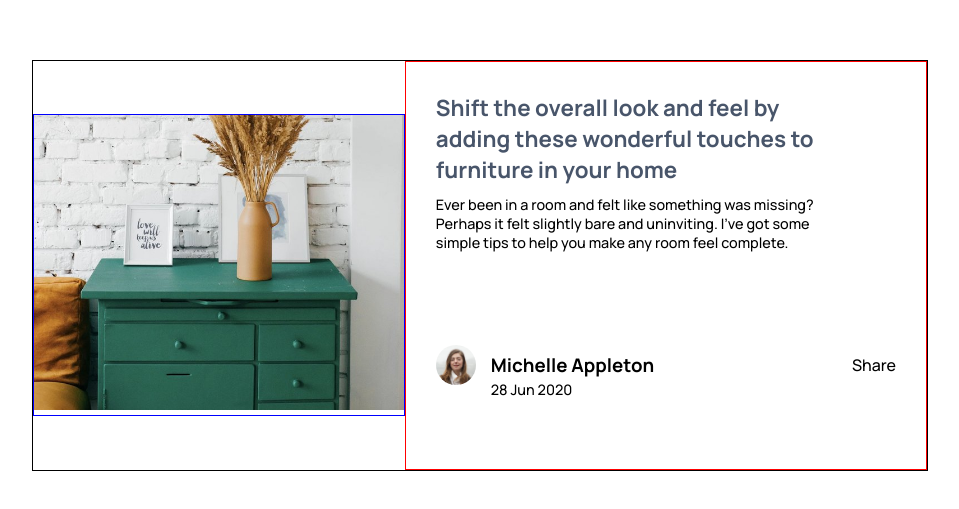
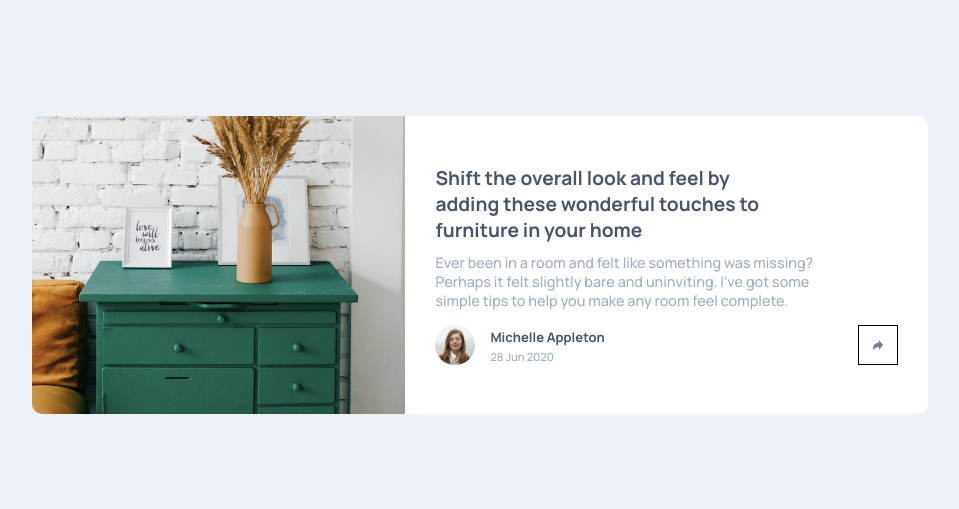
Before and after one commit to ozi-sadiq-kasai/Article-preview-component, a plain HTML site: page index.html in a window 1280 px wide. Shown: the part 135-644 px from the top of the page, without its empty margins (160-1119 px from the left). Drawn offline with Linux system fonts and the light colour scheme; a script that the page names is missing.

Commit message:
icon menu

```diff
--- a/index.html
+++ b/index.html
@@ -26,12 +26,14 @@
       <div id="avatar">
         <div id="name">
           <img src="images/avatar-michelle.jpg" alt="avatar">
-          <div>
+          <div class="name">
           <h3>Michelle Appleton</h3>
-          <p>28 Jun 2020</p>
+          <div class="date">28 Jun 2020</div>
           </div>
         </div>
-        <div id="icon">Share</div>
+        <div id="icon">
+          <img src="images/icon-share.svg" alt="">
+        </div>
       </div>
     </div>
   </div>
--- a/style.css
+++ b/style.css
@@ -11,45 +11,49 @@ body{
   display: flex;
   justify-content: center;
   align-items: center;
+  background-color:  hsl(210, 46%, 95%);
 }
 
 #card{
-  border: 1px solid #000;
+  border:hsl(210, 46%, 95%);
+  border-radius: 10px;
   display: flex;
   justify-content: space-between;
   align-items: center;
   width: 70%;
-  height:auto;
+  background-color: white;
+
 }
 #image{
-  flex-basis: 1;
   width:100%;
-  height: 100%;
-  border: 1px solid blue;
+  height:100%;
 }
 
 #image img{
   width:100%;
-  height: 100%;
-  object-fit: cover;
+  height:100%;
+  object-fit:cover;
+  border-radius: 10px 0 0 10px;
+  vertical-align: top;
 }
 
 #info{
-  flex-basis:1;
-  border: 1px solid red;
   padding: 30px;
 }
 
 #info h1{
- font-size: 1.4em;
- width: 85%;
+ font-size: 1.2em;
+ width: 75%;
  color:  hsl(217, 19%, 35%);
+ font-weight: 700;
 }
 
 #info p{
   width: 85%;
   font-size: 0.9em;
-  margin: 10px 0 40px;
+  color:  hsl(212, 23%, 69%);
+  margin: 10px 0 0 0;
+  font-weight: 500;
 }
 
 
@@ -64,18 +68,45 @@ body{
   display: flex;
   justify-content: center;
   align-items: center;
+  margin-top: 15px;
 }
+
 
 #name img{
   border-radius: 50%;
   height:40px;
   width:40px;
-}
-#name div{
-  margin-top: 60px;
-  padding-left: 15px;
+  margin-right: 15px;
 }
 
-#name div p{
+.name{
   margin-top: 2px;
+  font-size: 0.7em;
 }
+.name h3{
+  font-weight: 700;
+  color: hsl(217, 19%, 35%);
+}
+
+.date{
+  padding-top: 3px;
+  color: hsl(212, 23%, 69%);
+}
+
+#icon{
+  align-self: flex-end;
+  display: flex;
+  justify-content: center;
+  align-items: center;
+  flex-direction: column;
+  border: 1px solid #000;
+  width:40px;
+  height:40px;
+}
+#icon img{
+  display: block;
+  margin: 0 auto;
+  width: 10px;
+  height: 10px;
+
+}
```
